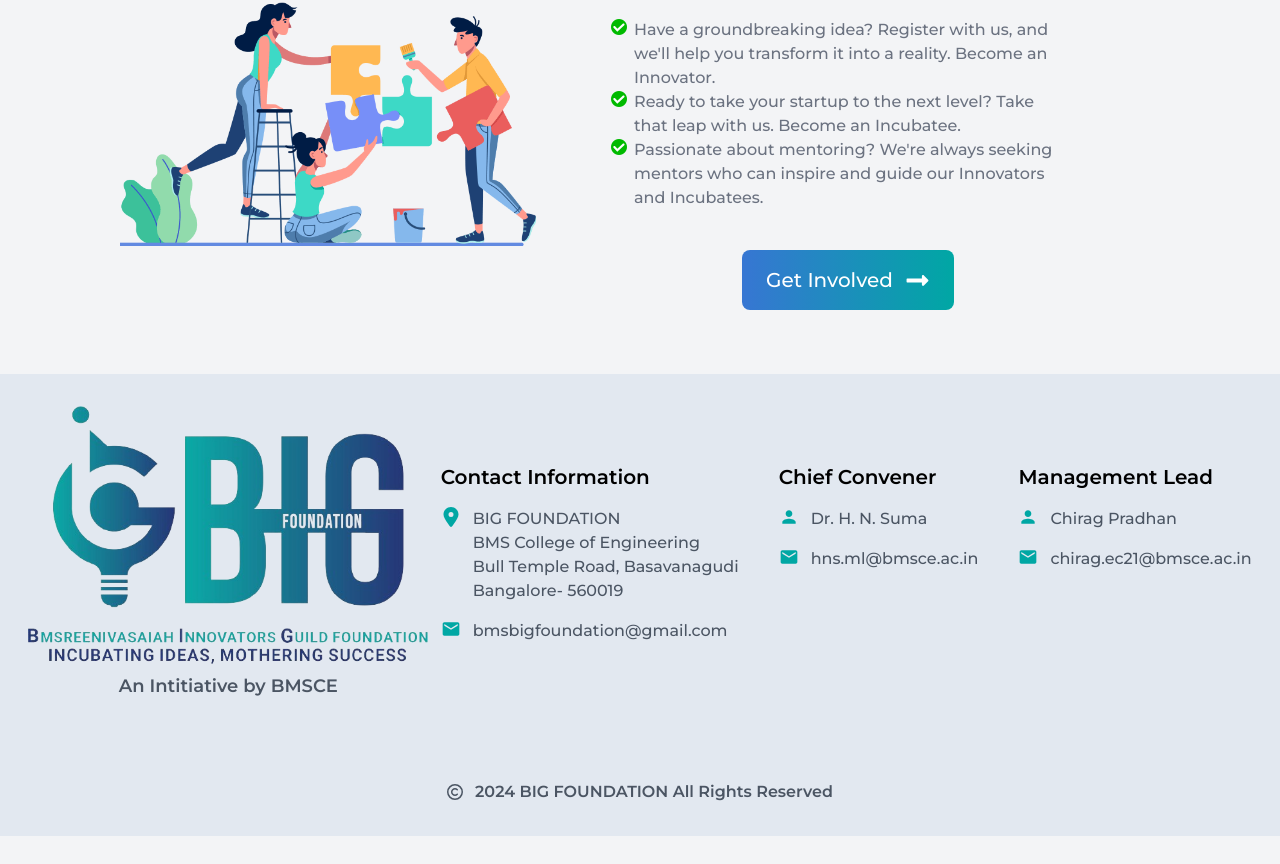
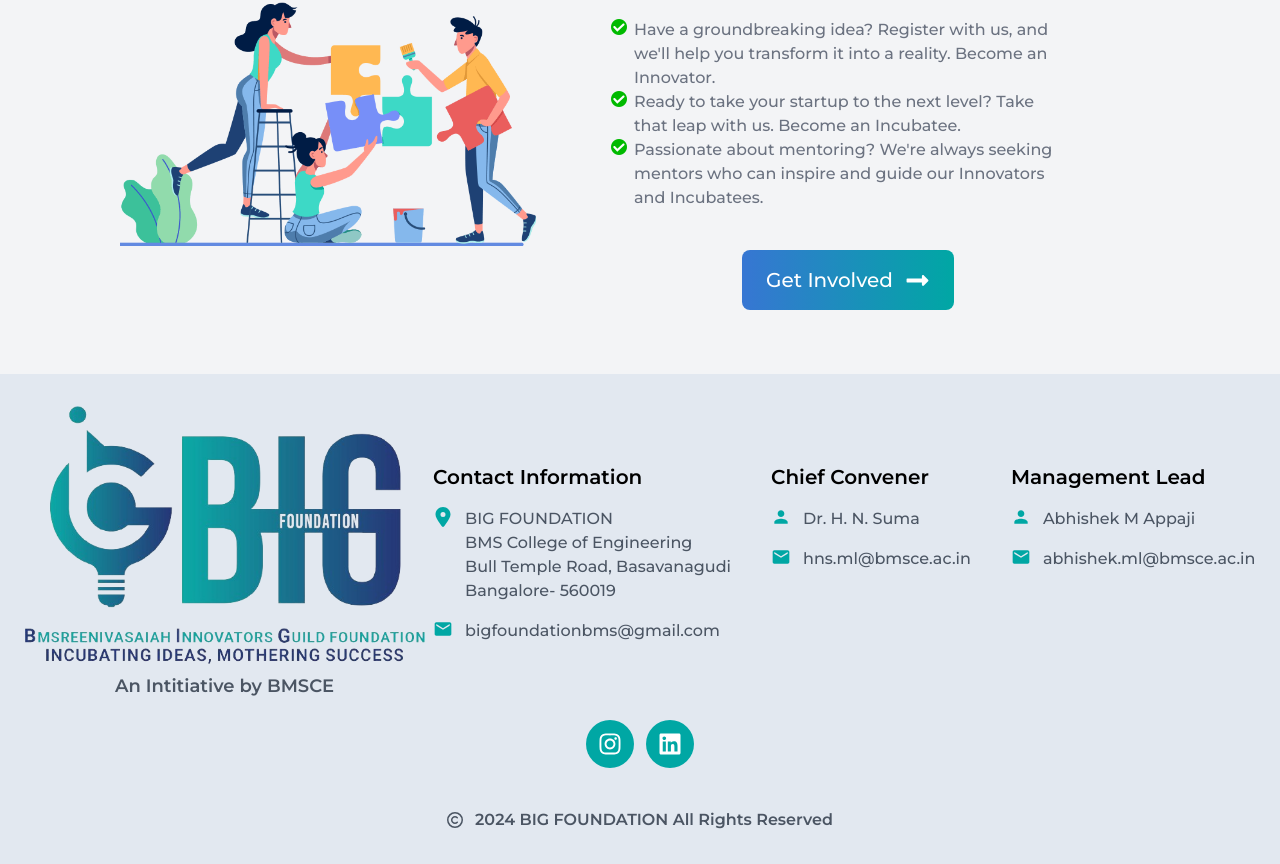
Before and after one commit to cryskram/bigfoundationweb, a Next.js app: page / in a window 1280 px wide. Shown: the part 3797-4661 px from the top of the page. Before the commit the page ends 4633 px from the top, so only its background shows below. Built offline with nearby package versions, Linux system fonts and the light colour scheme.

Commit message:
footer update

```diff
--- a/components/Footer.tsx
+++ b/components/Footer.tsx
@@ -1,6 +1,12 @@
 import Image from "next/image";
+import Link from "next/link";
 import React from "react";
-import { FaLocationDot, FaRegCopyright } from "react-icons/fa6";
+import {
+  FaInstagram,
+  FaLinkedin,
+  FaLocationDot,
+  FaRegCopyright,
+} from "react-icons/fa6";
 import { MdEmail, MdPerson } from "react-icons/md";
 
 const Footer = () => {
@@ -35,7 +41,7 @@ const Footer = () => {
             </div>
             <div className="flex gap-3 items-start">
               <MdEmail className="text-mGreen" size={20} />
-              <p className="font-medium">bmsbigfoundation@gmail.com</p>
+              <p className="font-medium">bigfoundationbms@gmail.com</p>
             </div>
           </div>
           <div className="flex flex-col  space-y-4">
@@ -55,16 +61,30 @@ const Footer = () => {
             </h1>
             <div className="flex gap-3 items-start">
               <MdPerson className="text-mGreen" size={20} />
-              <p className="font-medium">Chirag Pradhan</p>
+              <p className="font-medium">Abhishek M Appaji</p>
             </div>
             <div className="flex gap-3 items-start">
               <MdEmail className="text-mGreen" size={20} />
-              <p className="font-medium">chirag.ec21@bmsce.ac.in</p>
+              <p className="font-medium">abhishek.ml@bmsce.ac.in</p>
             </div>
           </div>
         </div>
       </div>
-      <h1 className="inline-flex gap-3 font-semibold items-center mt-20">
+      <div className="flex gap-3 items-center mt-5">
+        <Link
+          className="bg-mGreen p-3 rounded-full text-white"
+          href="https://www.instagram.com/big_foundation_/"
+        >
+          <FaInstagram size={24} />
+        </Link>
+        <Link
+          className="bg-mGreen p-3 rounded-full text-white"
+          href="https://www.linkedin.com/company/big-foundation-bmsce/?viewAsMember=true"
+        >
+          <FaLinkedin size={24} />
+        </Link>
+      </div>
+      <h1 className="inline-flex gap-3 font-semibold items-center mt-10">
         <FaRegCopyright /> 2024 BIG FOUNDATION All Rights Reserved
       </h1>
     </div>
```
